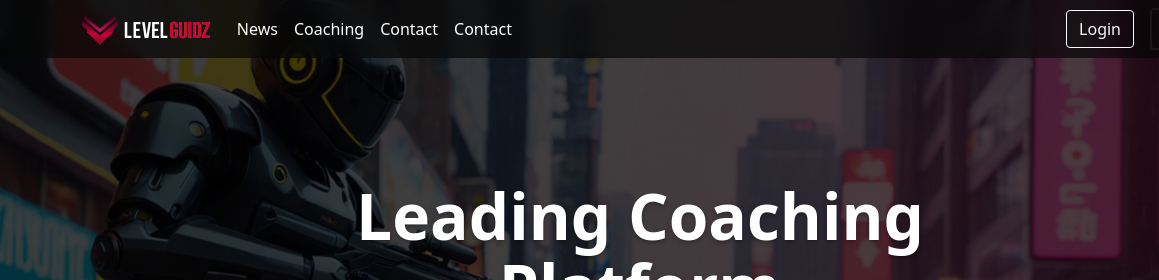
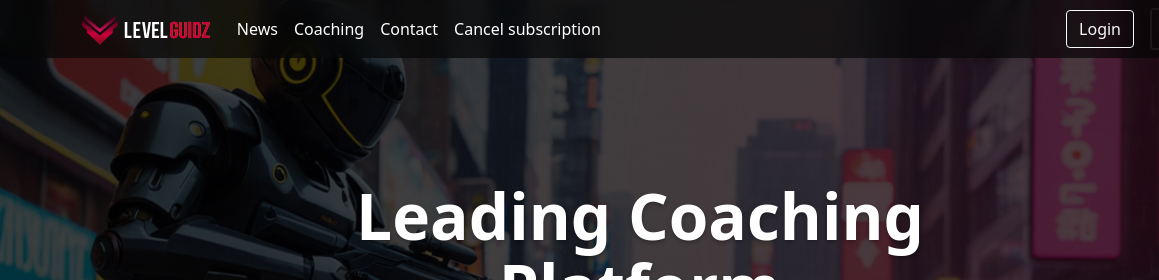
Before and after one commit to adavice/levelguidz, a website with bundled scripts: page index.html in a window 1280 px wide. Shown: the top 280 px of the page, 0-1159 px from the left. Built offline with nearby package versions, Linux system fonts and the light colour scheme; no server answers; files whose address does not match are found by name.

Commit message:
Fix data-i18n attribute for Cancel subscription link

```diff
--- a/index.html
+++ b/index.html
@@ -37,7 +37,7 @@
                             <a class="nav-link" href="./contact.html" data-i18n="Contact">Contact</a>
                         </li>
                          <li class="nav-item">
-                            <a class="nav-link" href="./cancel.html" data-i18n="Contact">Cancel subscription</a>
+                            <a class="nav-link" href="./cancel.html" data-i18n="Cancel subscription">Cancel subscription</a>
                         </li>
           </ul>
                     <div class="d-flex justify-content-center align-items-center gap-3">
```
